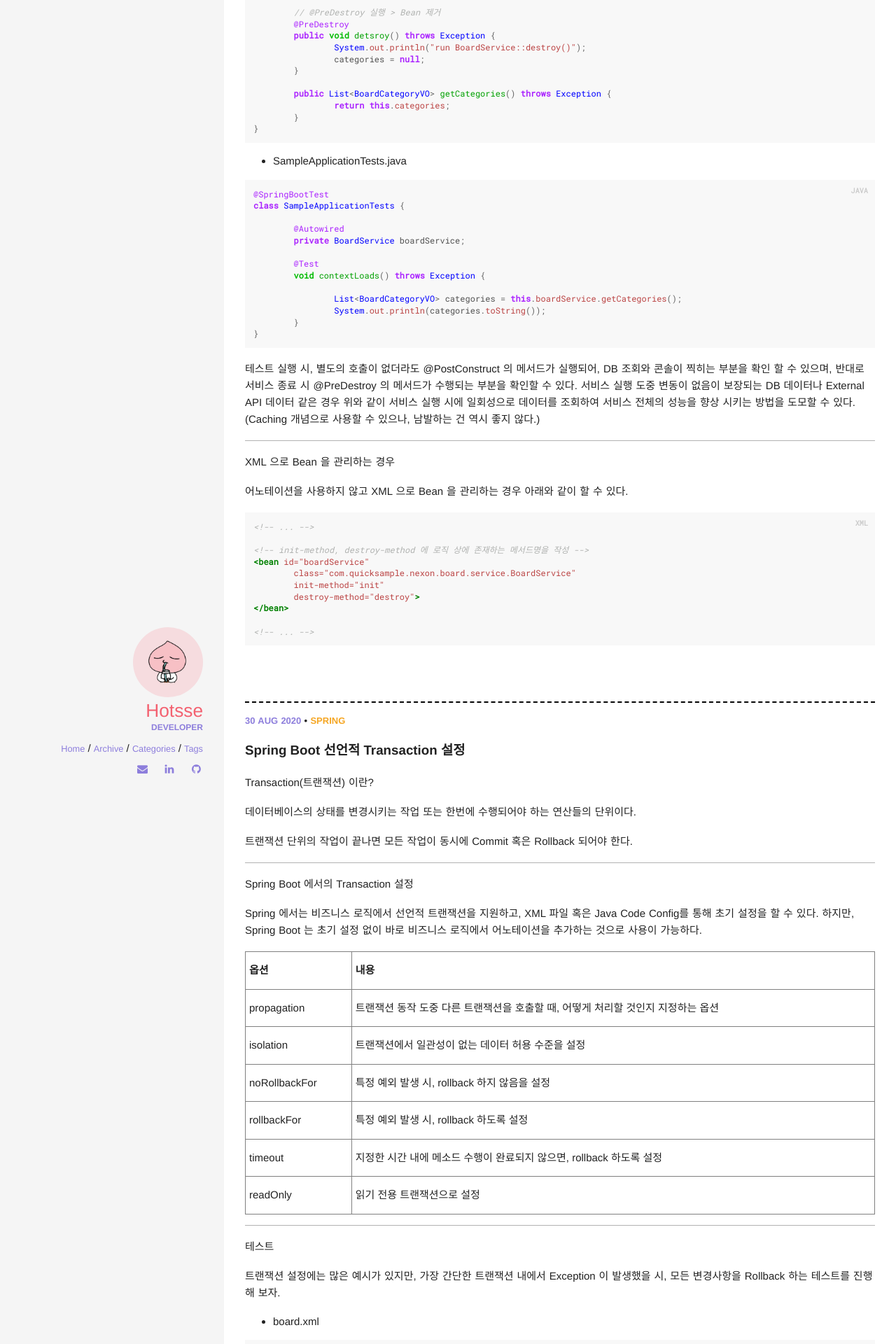
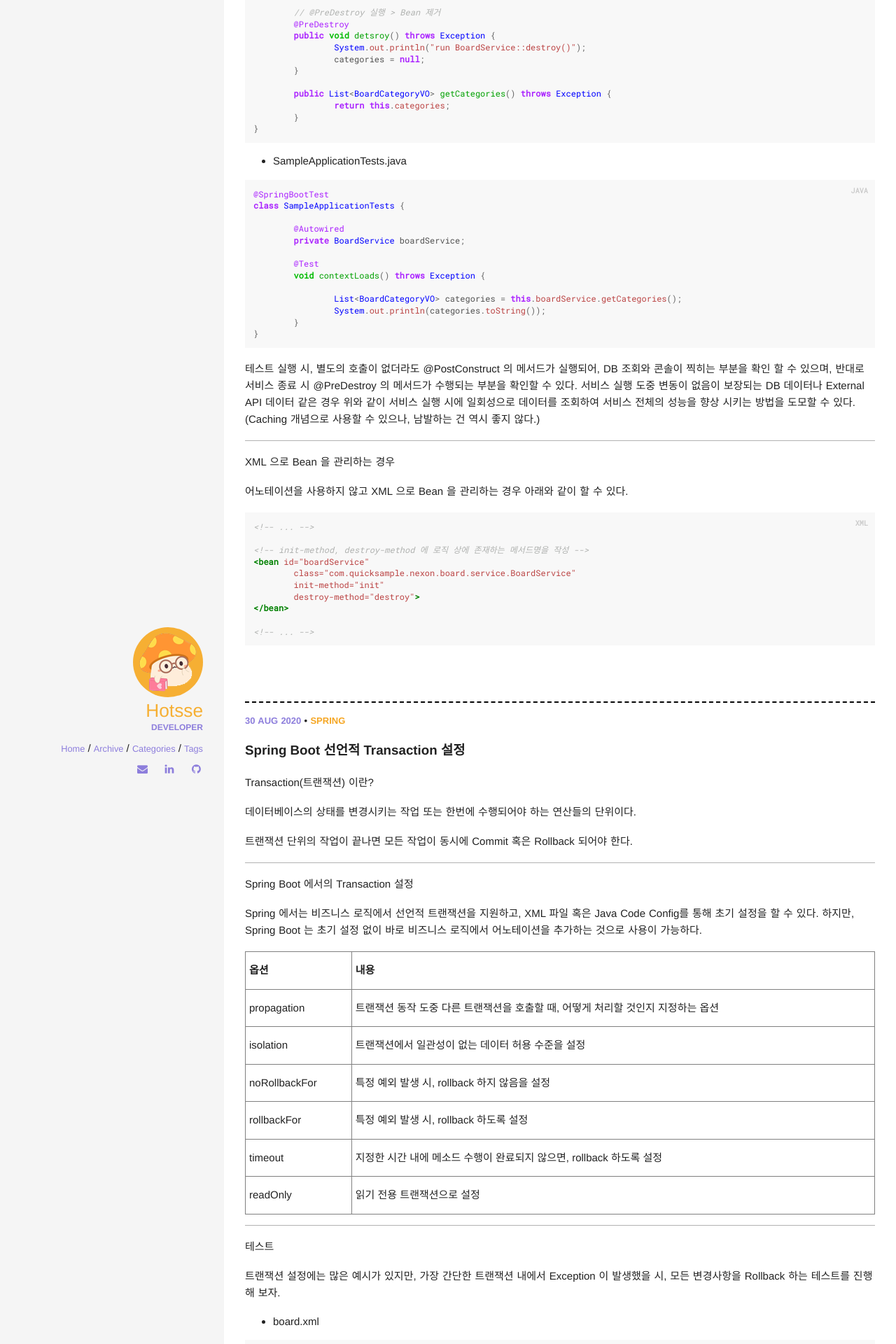
Before and after one commit to Hotsse/hotsse.github.io, a Jekyll site: the page built from index.html, in a window 1280 px wide. Shown: the part 1457-3377 px from the top of the page at 70% size. Built offline with Jekyll 4.4.1, drawn with Linux system fonts in a browser that asks for light colours.

Commit message:
change avatar, favicon

```diff
--- a/_config.yml
+++ b/_config.yml
@@ -45,10 +45,10 @@ kramdown:
 #
 owner:
   name: Hotsse
-  avatar: avatar.jpg
+  avatar: avatar.png
   job: "Developer"
   bio: ""
-  email: hotsse@gmail.com
+  email: dkdlrja@naver.com
   disqus-shortname: hotsse-blog
   twitter: #username
   facebook: #username
--- a/_sass/pages/_layout.scss
+++ b/_sass/pages/_layout.scss
@@ -31,7 +31,7 @@
   }
   .author_name {
     display: block;
-    color: #f36170;
+    color: #f6af33;
     font-size: 1.75em;
   }
   .author_job {
```
Also changed, not shown: favicon.ico, favicon.png (deleted), img/avatar.png (added).
